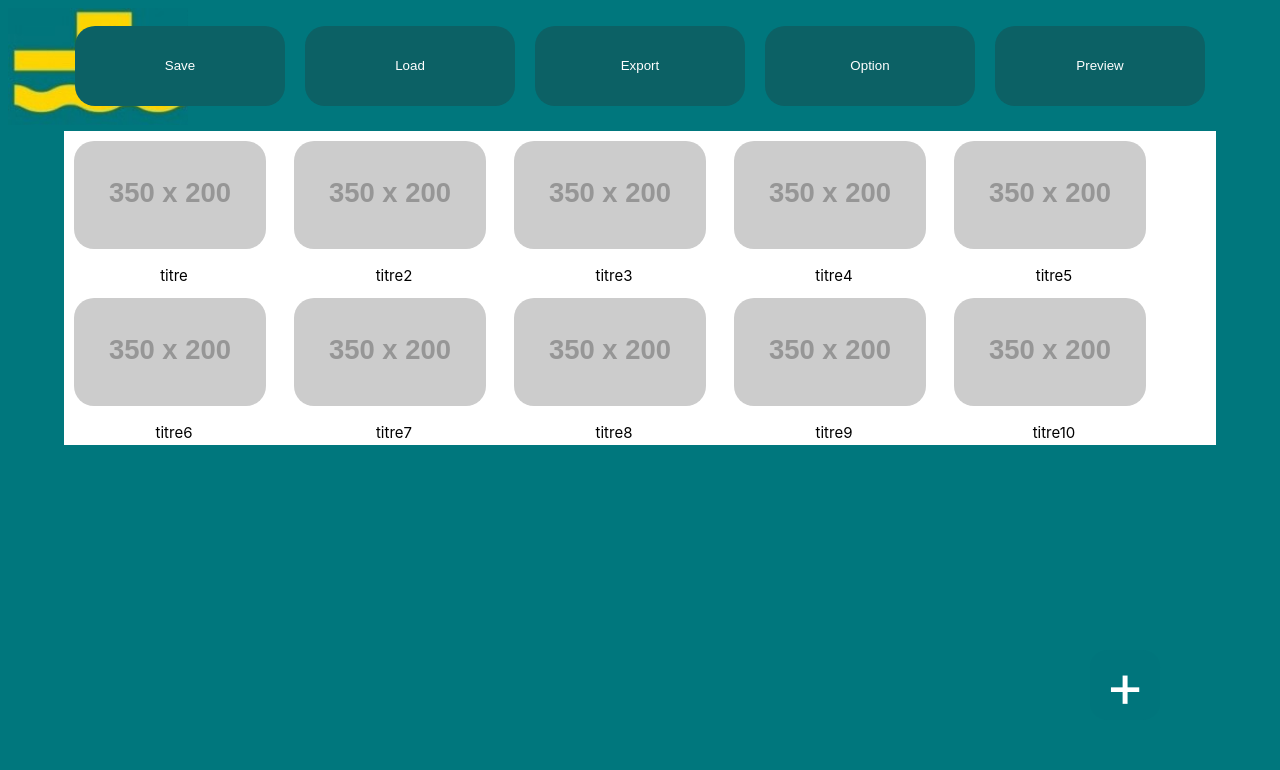
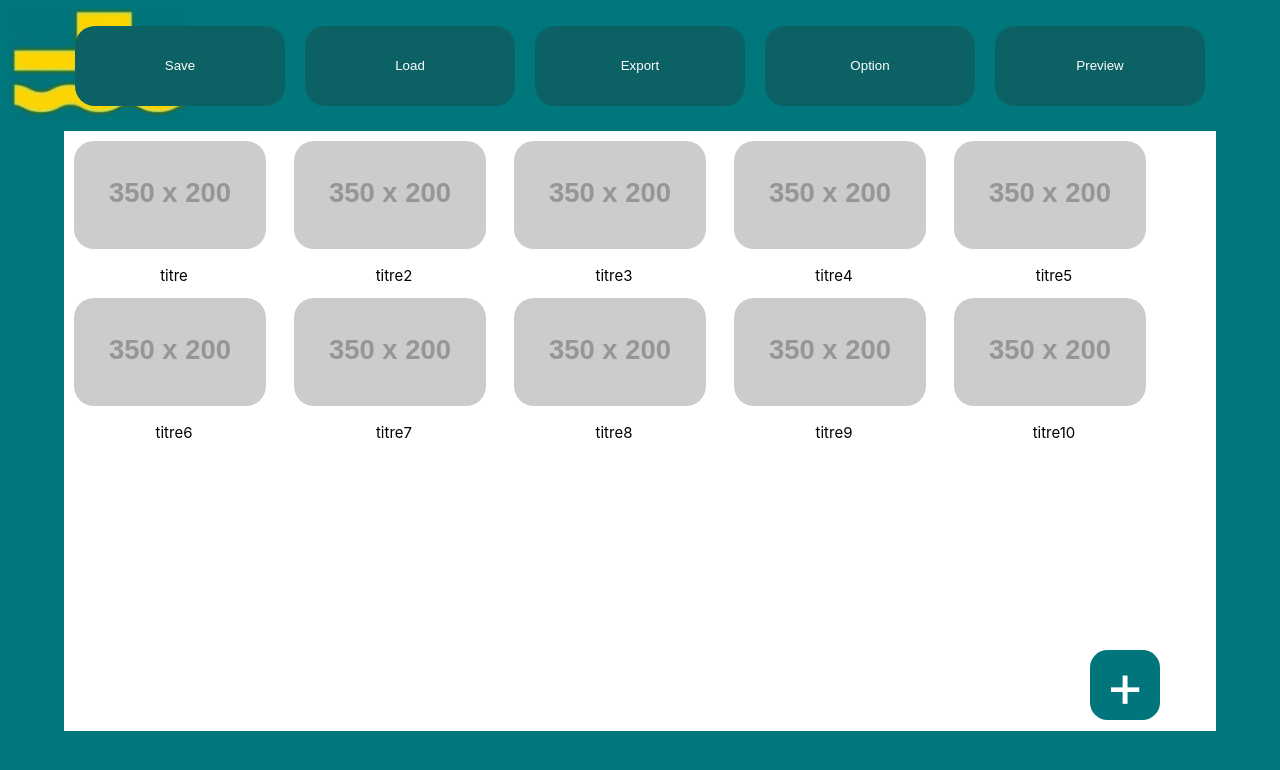
Before and after one commit to JoshuaVandaele/MiniCMS, a Vue app: page /selection in a window 1280 px wide. Shown: the top 770 px of the page. Built offline with nearby package versions, Linux system fonts and the light colour scheme.

Commit message:
fix: CSS consistency fix

```diff
--- a/src/views/Selection.vue
+++ b/src/views/Selection.vue
@@ -69,7 +69,7 @@ body {
     position: relative;
     background-color: white;
     width: 90%;
-    height: 75%;
+    height: 75vh;
     margin: 0 auto;
     overflow: scroll
 }
```
